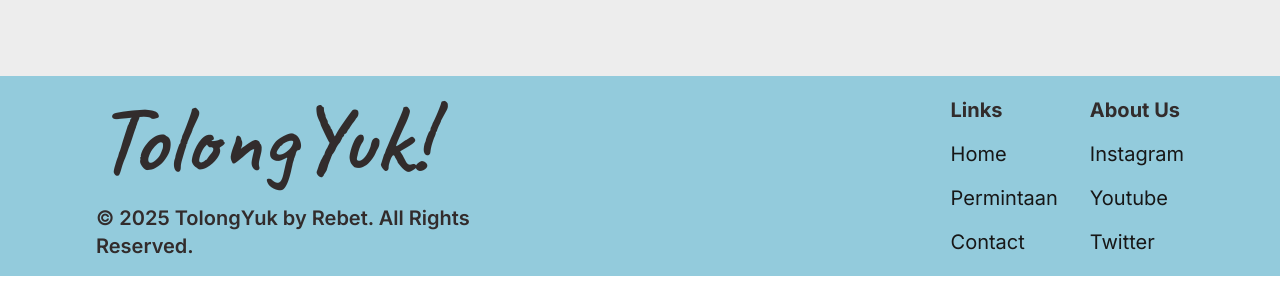
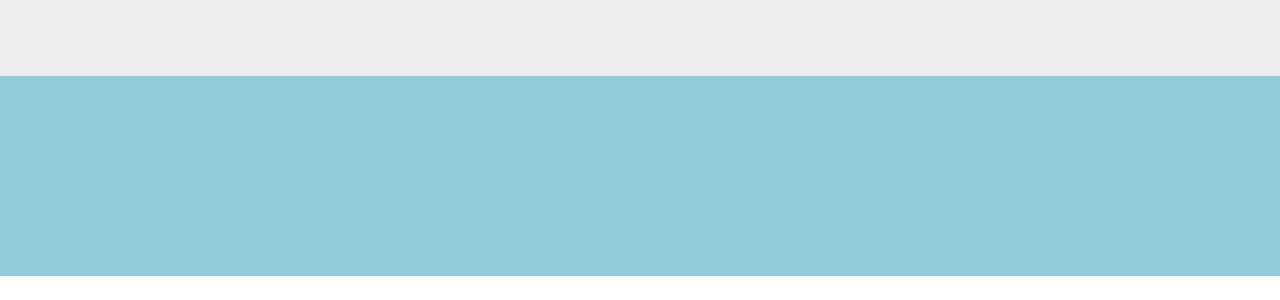
Before and after one commit to UCYenyen/silogy-competition, a Next.js app: page / in a window 1280 px wide. Shown: the part 3484-3784 px from the top of the page. Before the commit the page ends 3760 px from the top, so only its background shows below. Built offline with nearby package versions, Linux system fonts and the light colour scheme.

Commit message:
Optimize the animation

```diff
--- a/app/page.tsx
+++ b/app/page.tsx
@@ -20,9 +20,9 @@ export default function Home() {
         {
           opacity: 1,
           y: 0,
-          duration: 0.8,
+          duration: 0.6,
           delay: i * 0.01,
-          ease: "power2.out",
+          ease: "power4.out",
           scrollTrigger: {
             trigger: el,
             start: "top 85%",
--- a/components/footer.tsx
+++ b/components/footer.tsx
@@ -1,27 +1,52 @@
-import Image from "next/image";
+"use client"
+
 import Link from "next/link";
+import { useEffect } from "react";
+import gsap from "gsap";
+import { ScrollTrigger } from "gsap/ScrollTrigger";
+gsap.registerPlugin(ScrollTrigger);
 export default function Footer(){
+    useEffect(() => {
+        gsap.utils.toArray<HTMLElement>(".footer-reveal").forEach((el, i) => {
+            gsap.fromTo(
+                el,
+                { opacity: 0, y: 40 },
+                {
+                    opacity: 1,
+                    y: 0,
+                    duration: 0.8,
+                    delay: i * 0.01,
+                    ease: "power2.out",
+                    scrollTrigger: {
+                        trigger: el,
+                        start: "top 100%",
+                        toggleActions: "play reverse play reverse", // re-reveal on scroll up
+                    },
+                }
+            );
+        });
+    }, []);
     return(
         <div className="bg-[#93CBDC] px-12 md:px-24 w-full min-h-[25vh] flex justify-between items-center gap-4">
             <div className="flex flex-col gap-4 text-[#322C2C]">
-                <h1 className="font-heading text-4xl sm:text-6xl md:text-8xl font-semibold">TolongYuk!</h1>
-                <h1 className="text-xs sm:text-lg md:text-xl w-[80%] font-semibold">© 2025 TolongYuk by Rebet. All Rights Reserved.</h1>
+                <h1 className="reveal font-heading text-4xl sm:text-6xl md:text-8xl font-semibold">TolongYuk!</h1>
+                <h1 className="reveal text-xs sm:text-lg md:text-xl w-[80%] font-semibold">© 2025 TolongYuk by Rebet. All Rights Reserved.</h1>
             </div>
             <div className="flex gap-8">
                 <div className="flex flex-col gap-4">
-                    <h1 className="text-[#322C2C] font-bold text-xs sm:text-lg md:text-xl">Links</h1>
+                    <h1 className="text-[#322C2C] footer-reveal font-bold text-xs sm:text-lg md:text-xl">Links</h1>
                     <div className="flex flex-col gap-4 text-xs sm:text-lg md:text-xl">
-                        <Link href="/">Home</Link>
-                        <Link href="/">Permintaan</Link>
-                        <Link href="/">Contact</Link>
+                        <Link className="footer-reveal" href="/">Home</Link>
+                        <Link className="footer-reveal" href="/">Permintaan</Link>
+                        <Link className="footer-reveal" href="/">Contact</Link>
                     </div>
                 </div>
                 <div className="flex flex-col gap-4">
-                    <h1 className="text-[#322C2C] font-bold text-xs sm:text-lg md:text-xl">About Us</h1>
+                    <h1 className="text-[#322C2C] footer-reveal font-bold text-xs sm:text-lg md:text-xl">About Us</h1>
                     <div className="flex flex-col gap-4 text-xs sm:text-lg md:text-xl">
-                        <Link href="/">Instagram</Link>
-                        <Link href="/">Youtube</Link>
-                        <Link href="/">Twitter</Link>
+                        <Link className="footer-reveal" href="/">Instagram</Link>
+                        <Link className="footer-reveal" href="/">Youtube</Link>
+                        <Link className="footer-reveal" href="/">Twitter</Link>
                     </div>
                 </div>
             </div>
--- a/components/quest-card.tsx
+++ b/components/quest-card.tsx
@@ -1,32 +1,6 @@
 import Image from "next/image";
-import { useEffect } from "react";
-import gsap from "gsap";
-import { ScrollTrigger } from "gsap/ScrollTrigger";
-
-gsap.registerPlugin(ScrollTrigger);
 
 export default function QuestCard(){
-    useEffect(() => {
-        gsap.utils.toArray<HTMLElement>(".reveal").forEach((el, i) => {
-            gsap.fromTo(
-                el,
-                { opacity: 0, y: 40 },
-                {
-                    opacity: 1,
-                    y: 0,
-                    duration: 0.8,
-                    delay: i * 0.01,
-                    ease: "power2.out",
-                    scrollTrigger: {
-                        trigger: el,
-                        start: "top 85%",
-                        toggleActions: "play reverse play reverse", // re-reveal on scroll up
-                    },
-                }
-            );
-        });
-    }, []);
-
     return (
         <div className="reveal bg-[#F8FAFA] h-[250px] md:h-[500px] w-full shadow-md rounded-2xl flex flex-col gap-1">
             <div className="rounded-2xl overflow-hidden h-full md:h-[720px] w-full bg-[#93CBDC]/30 p-1 md:p-4">
--- a/components/quest-section.tsx
+++ b/components/quest-section.tsx
@@ -1,12 +1,5 @@
-"use client";
 import { useState } from "react";
 import QuestCard from "./quest-card";
-
-import { useEffect } from "react";
-import gsap from "gsap";
-import { ScrollTrigger } from "gsap/ScrollTrigger";
-
-gsap.registerPlugin(ScrollTrigger);
 
 export default function QuestSection() {
   const [activeDropdown, setActiveDropdown] = useState<string | null>(null);
@@ -66,28 +59,6 @@ export default function QuestSection() {
       selectedFilters[filterType as keyof typeof selectedFilters];
     return selected || defaultText;
   };
-
-  useEffect(() => {
-    gsap.utils.toArray<HTMLElement>(".reveal").forEach((el, i) => {
-      gsap.fromTo(
-        el,
-        { opacity: 0, y: 40 },
-        {
-          opacity: 1,
-          y: 0,
-          duration: 0.8,
-          delay: i * 0.01,
-          ease: "power2.out",
-          scrollTrigger: {
-            trigger: el,
-            start: "top 85%",
-            toggleActions: "play reverse play reverse", // re-reveal on scroll up
-          },
-        }
-      );
-    });
-  }, []);
-
   return (
     <section className="min-h-screen gap-8 flex p-12 xl:pt-48 xl:px-24 flex-col items-center md:items-start md:justify-start bg-[#EDEDED]">
       <div className="reveal mt-24 w-50 z-[150] h-1 bg-gradient-to-l from-[#0189BB] to-transparent"></div>
```
